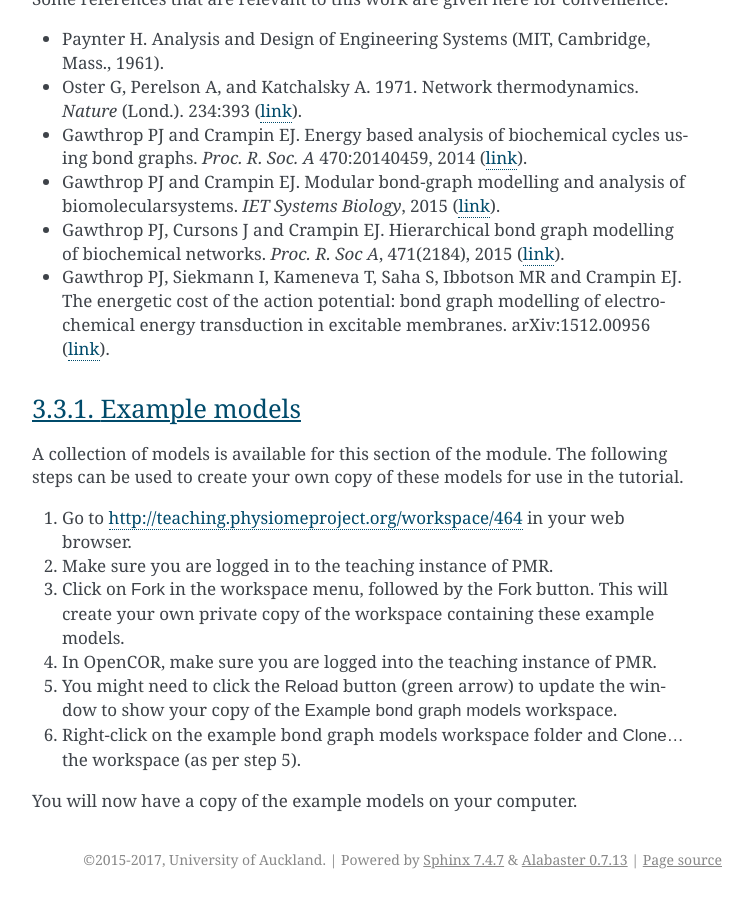
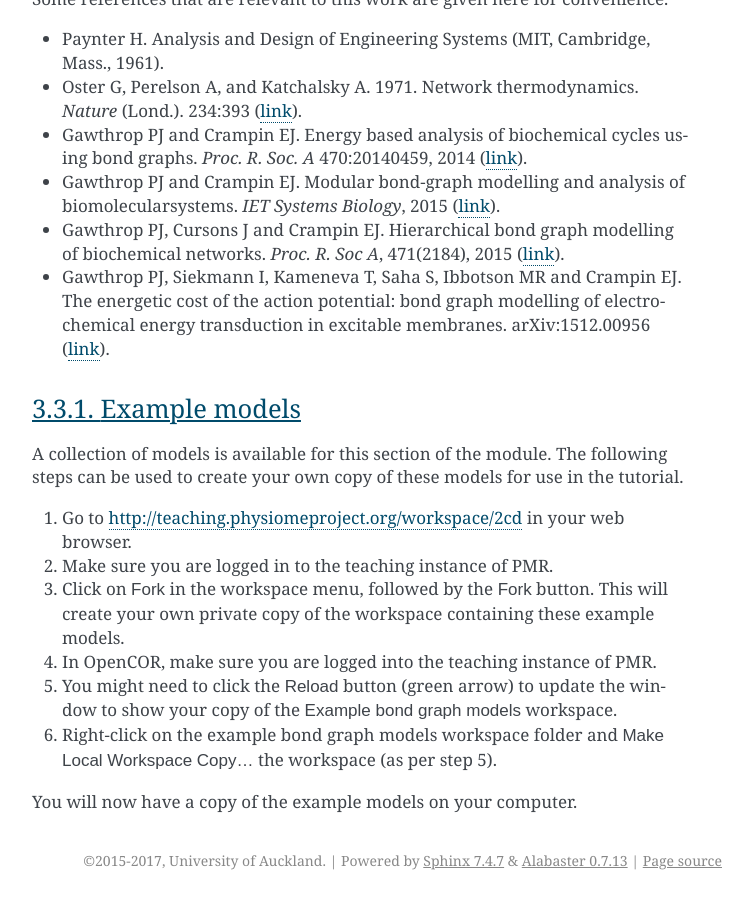
Before and after one commit to ABI-Tutorials/DTP-CompPhys, a Sphinx documentation site: the page built from source/modellingbestpractices.rst, in a window 1280 px wide and 900 px high, scrolled down 3618 px. Shown: the whole window, without its empty margins (388-1141 px from the left). Built offline with Sphinx 7.4.7, drawn with Linux system fonts in a browser that asks for light colours; pages that are not in the unit, such as notebooks, are missing from menus.

Commit message:
update bond graph example workspace link

```diff
--- a/source/modellingbestpractices.rst
+++ b/source/modellingbestpractices.rst
@@ -113,11 +113,11 @@ Example models
 
 A collection of models is available for this section of the module. The following steps can be used to create your own copy of these models for use in the tutorial.
 
-#. Go to http://teaching.physiomeproject.org/workspace/464 in your web browser.
+#. Go to http://teaching.physiomeproject.org/workspace/2cd in your web browser.
 #. Make sure you are logged in to the teaching instance of PMR.
 #. Click on :guilabel:`Fork` in the workspace menu, followed by the :guilabel:`Fork` button. This will create your own private copy of the workspace containing these example models.
 #. In OpenCOR, make sure you are :ref:`logged into the teaching instance of PMR <cellml_opencor_pmr_tutorial__pmr_with_opencor>`.
 #. You might need to click the :guilabel:`Reload` button (green arrow) to update the window to show your copy of the :guilabel:`Example bond graph models` workspace.
-#. Right-click on the example bond graph models workspace folder and :menuselection:`Clone...` the workspace (as per :ref:`step 5 <cellml_opencor_pmr_tutorial__pmr_with_opencor>`).
+#. Right-click on the example bond graph models workspace folder and :menuselection:`Make Local Workspace Copy...` the workspace (as per :ref:`step 5 <cellml_opencor_pmr_tutorial__pmr_with_opencor>`).
 
 You will now have a copy of the example models on your computer.
```
